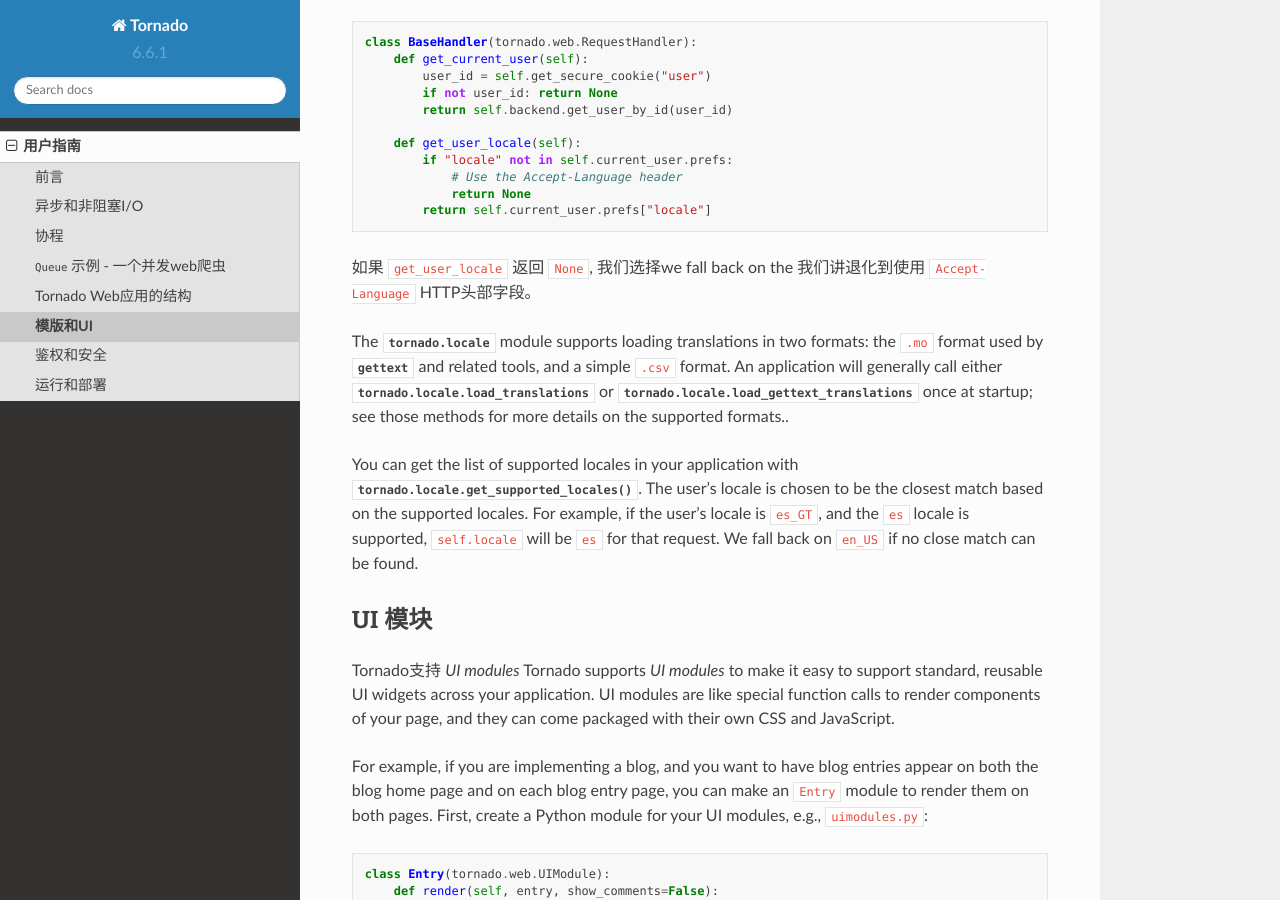
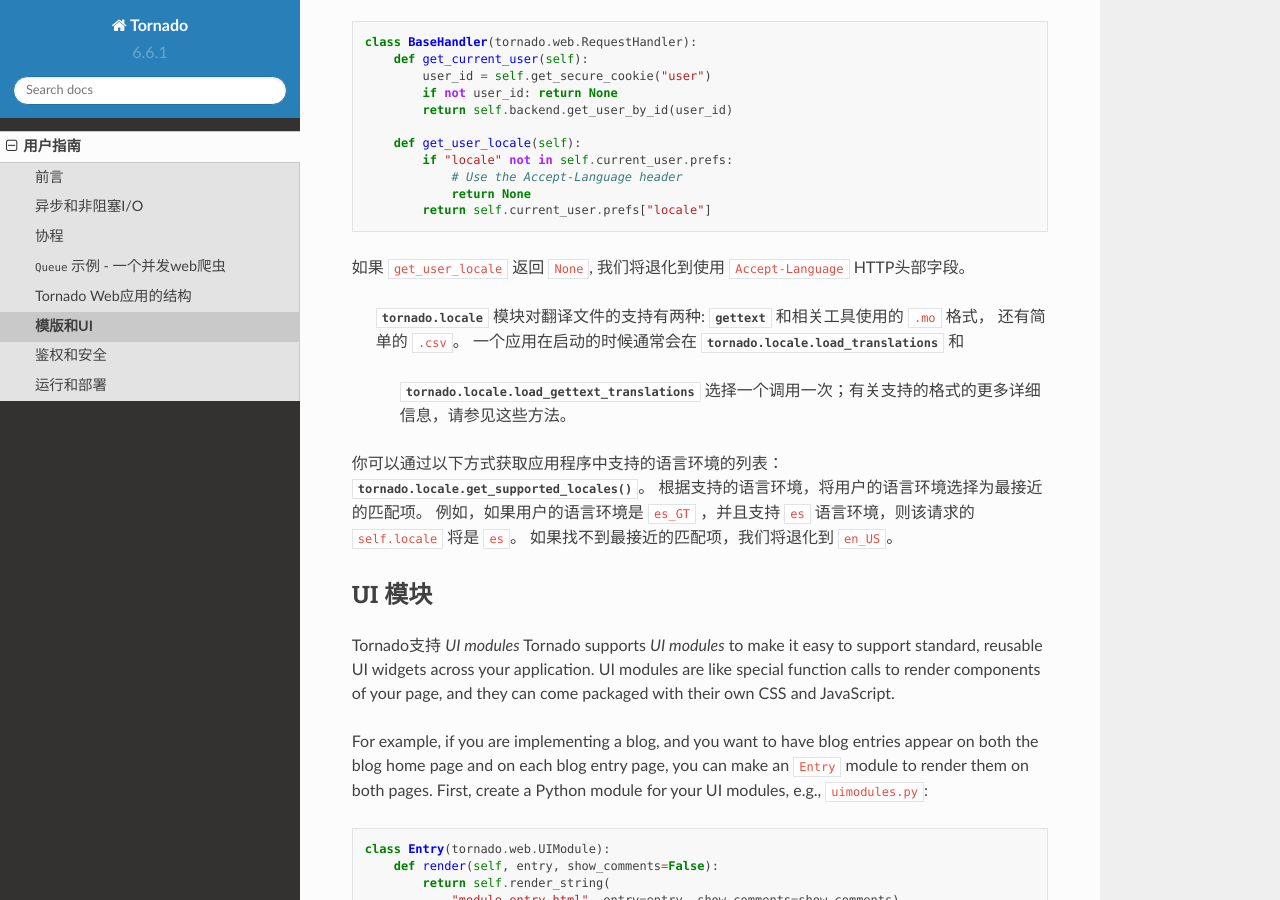
Before and after one commit to lau-jay/Tornado-doc-cn, a Sphinx documentation site: the page built from docs/guide/templates.rst, in a window 1280 px wide and 900 px high, scrolled down 3270 px. Built offline with Sphinx 7.4.7 and the Read the Docs theme 2.0.0, drawn with Linux system fonts in a browser that asks for light colours; pages that are not in the unit, such as notebooks, are missing from menus.

Commit message:
a little

```diff
--- a/docs/guide/templates.rst
+++ b/docs/guide/templates.rst
@@ -173,22 +173,16 @@
 .. testoutput::
    :hide:
 
-如果 ``get_user_locale`` 返回 ``None``, 我们选择we fall back on the
-我们讲退化到使用 ``Accept-Language`` HTTP头部字段。
+如果 ``get_user_locale`` 返回 ``None``, 我们将退化到使用 ``Accept-Language`` HTTP头部字段。
 
-The `tornado.locale` module supports loading translations in two
-formats: the ``.mo`` format used by `gettext` and related tools, and a
-simple ``.csv`` format.  An application will generally call either
-`tornado.locale.load_translations` or
-`tornado.locale.load_gettext_translations` once at startup; see those
-methods for more details on the supported formats..
+ `tornado.locale` 模块对翻译文件的支持有两种: `gettext` 和相关工具使用的 ``.mo`` 格式，
+ 还有简单的 ``.csv``。 一个应用在启动的时候通常会在 `tornado.locale.load_translations` 和
+  `tornado.locale.load_gettext_translations` 选择一个调用一次；有关支持的格式的更多详细信息，请参见这些方法。
 
-You can get the list of supported locales in your application with
-`tornado.locale.get_supported_locales()`. The user's locale is chosen
-to be the closest match based on the supported locales. For example, if
-the user's locale is ``es_GT``, and the ``es`` locale is supported,
-``self.locale`` will be ``es`` for that request. We fall back on
-``en_US`` if no close match can be found.
+
+你可以通过以下方式获取应用程序中支持的语言环境的列表：`tornado.locale.get_supported_locales()`。
+根据支持的语言环境，将用户的语言环境选择为最接近的匹配项。
+例如，如果用户的语言环境是 ``es_GT`` ，并且支持 ``es`` 语言环境，则该请求的 ``self.locale`` 将是 ``es``。 如果找不到最接近的匹配项，我们将退化到 ``en_US``。
 
 .. _ui-modules:
 
```
